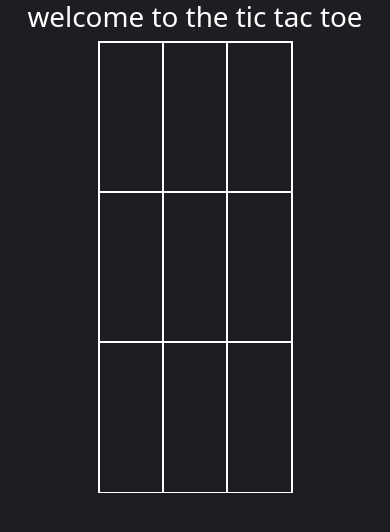
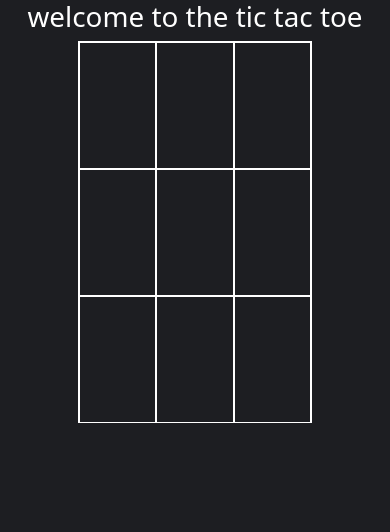
Before and after one commit to smart-programmer/tic-tac-toe, a website: page static/html/test.html in a window 390 px wide. Drawn offline with nearby package versions, Linux system fonts and the light colour scheme.

Commit message:
fix border size

```diff
--- a/static/css/style.css
+++ b/static/css/style.css
@@ -6,3 +6,46 @@ body , html{
 td{
     border: 2px solid white;
 }
+tr{
+    height: 20vh;
+}
+
+.table{
+    width: 30vw;
+}
+@media screen and (max-width: 1000px) {
+    .table{
+        width: 35vw;
+    }
+    tr{
+        height: 15vh;
+    }
+
+}
+@media screen and (max-width: 850px) {
+    .table{
+        width: 40vw;
+    }
+    tr{
+        height: 13vh;
+    }
+
+}
+@media screen and (max-width: 600px) {
+    .table{
+        width: 45vw;
+    }
+    tr{
+        height: 13vh;
+    }
+
+}
+@media screen and (max-width: 450px) {
+    .table{
+        width: 60vw;
+    }
+    tr{
+        height: 15vh;
+    }
+
+}
--- a/static/html/test.html
+++ b/static/html/test.html
@@ -19,19 +19,19 @@
             </div>
         </div>
         <div class="row justify-content-center">
-            <table class="table " style="width: 50%;">
+            <table class="table">
                 <tbody class="table-group-divider">
-                    <tr style="height: 150px;">
+                    <tr>
                         <td></td>
                         <td></td>
                         <td></td>
                     </tr>
-                    <tr style="height: 150px; ">
+                    <tr>
                         <td></td>
                         <td></td>
                         <td></td>
                     </tr>
-                    <tr style="height: 150px;">
+                    <tr>
                         <td></td>
                         <td></td>
                         <td></td>
```
